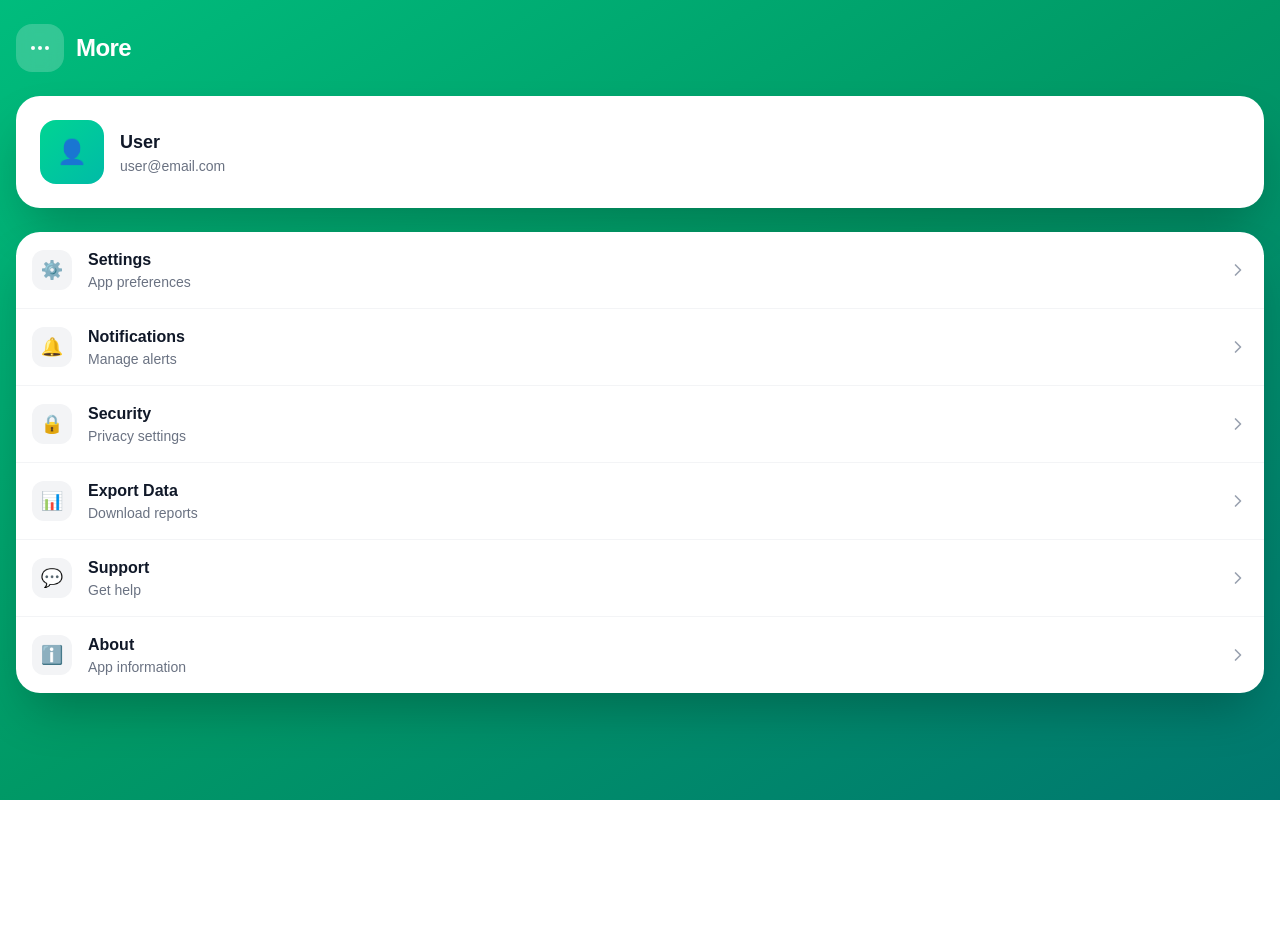
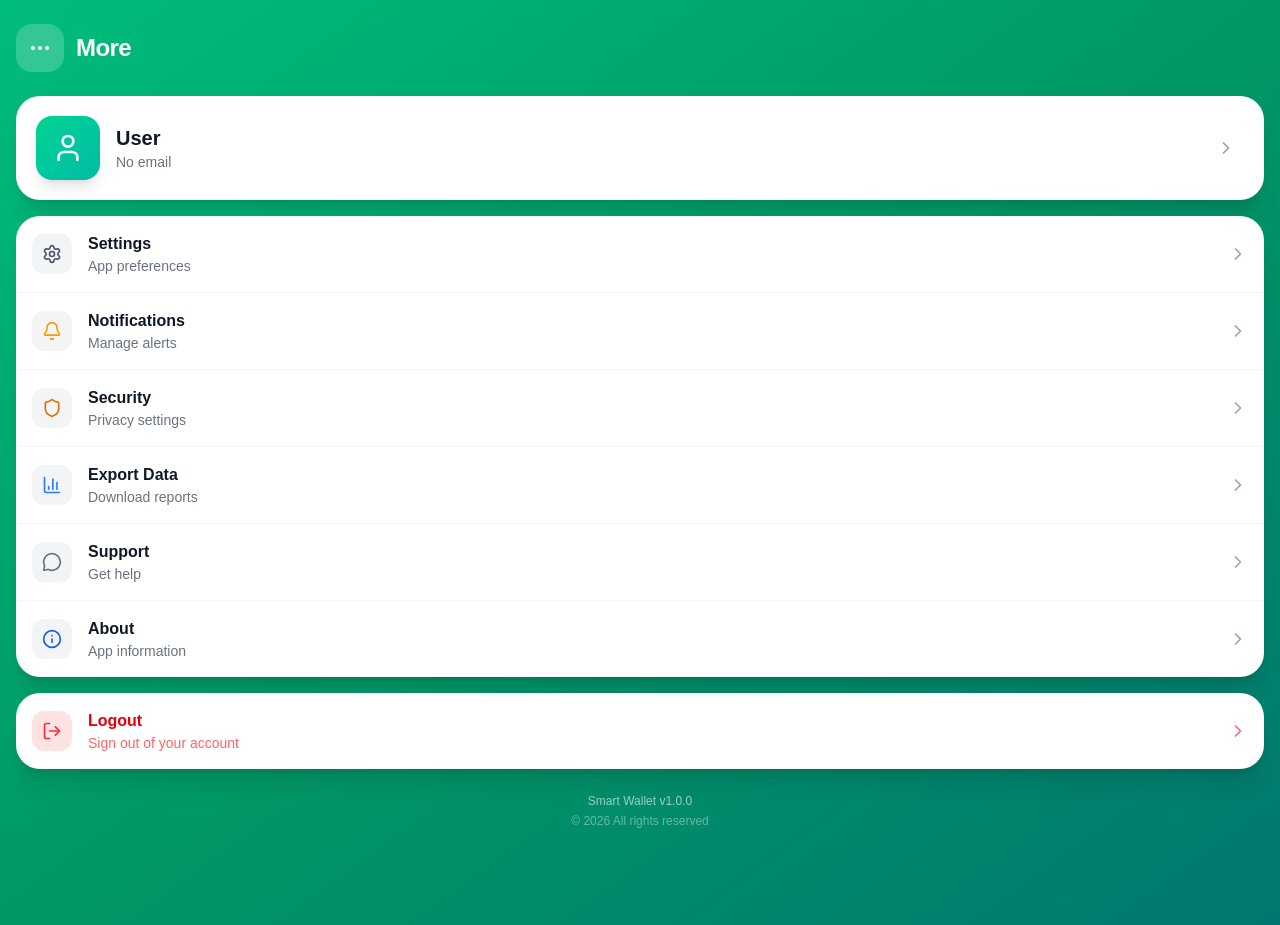
Before and after one commit to David930426/smartwallet1, a Next.js app: page /more in a window 1280 px wide. Before the commit the page ends 800 px from the top, so only its background shows below. Built offline with nearby package versions, Linux system fonts and the light colour scheme; no server answers.

Commit message:
fix more page

```diff
--- /dev/null
+++ b/app/api/profile/route.ts
@@ -0,0 +1,38 @@
+import { NextResponse } from "next/server";
+import { DbConnect } from "@/lib/db";
+import sql from "mssql";
+import { cookies } from "next/headers";
+
+export async function GET() {
+  try {
+    const cookieStore = await cookies();
+    const user = cookieStore.get("userId");
+
+    if (!user?.value) {
+      return NextResponse.json({ error: "Unauthorized" }, { status: 401 });
+    }
+
+    const pool = await DbConnect();
+    const result = await pool.request()
+      .input("userId", sql.NVarChar, user.value)
+      .query(`
+        SELECT
+          u.user_id,
+          u.username,
+          u.email,
+          c.city_name
+        FROM Users u
+        LEFT JOIN City c ON u.city_id = c.city_id
+        WHERE u.user_id = @userId
+      `);
+
+    if (result.recordset.length === 0) {
+      return NextResponse.json({ error: "User not found" }, { status: 404 });
+    }
+
+    return NextResponse.json(result.recordset[0]);
+  } catch (error) {
+    console.error("Error fetching user profile:", error);
+    return NextResponse.json({ error: "Failed to fetch data" }, { status: 500 });
+  }
+}
--- a/app/more/page.tsx
+++ b/app/more/page.tsx
@@ -1,28 +1,99 @@
 "use client";
 
-import React from 'react';
-import { MoreHorizontal, ChevronDown } from 'lucide-react';
+import React, { useEffect, useState } from "react";
+import {
+  MoreHorizontal,
+  Settings,
+  Bell,
+  Shield,
+  BarChart3,
+  MessageCircle,
+  Info,
+  ChevronRight,
+  User,
+  LogOut,
+  Loader2,
+  MapPin,
+} from "lucide-react";
+import { logout } from "@/lib/login";
 
-// 1. Define Interface
+// Types
+interface UserProfile {
+  user_id: string;
+  username: string;
+  email: string;
+  city_name: string;
+}
+
 interface MenuItem {
-  icon: string;
+  icon: React.ReactNode;
   label: string;
-  desc: string;
+  subtitle: string;
+  onClick?: () => void;
+  danger?: boolean;
 }
 
 export default function MoreScreen() {
-  // 2. Data Definition
+  const [user, setUser] = useState<UserProfile | null>(null);
+  const [loading, setLoading] = useState(true);
+
+  useEffect(() => {
+    const fetchUser = async () => {
+      try {
+        const response = await fetch("/api/profile");
+        if (response.ok) {
+          const data = await response.json();
+          setUser(data);
+        }
+      } catch (error) {
+        console.error("Failed to fetch user:", error);
+      } finally {
+        setLoading(false);
+      }
+    };
+
+    fetchUser();
+  }, []);
+
+  const handleLogout = () => {
+    logout();
+  };
+
   const menuItems: MenuItem[] = [
-    { icon: "⚙️", label: "Settings", desc: "App preferences" },
-    { icon: "🔔", label: "Notifications", desc: "Manage alerts" },
-    { icon: "🔒", label: "Security", desc: "Privacy settings" },
-    { icon: "📊", label: "Export Data", desc: "Download reports" },
-    { icon: "💬", label: "Support", desc: "Get help" },
-    { icon: "ℹ️", label: "About", desc: "App information" },
+    {
+      icon: <Settings size={20} className="text-gray-600" />,
+      label: "Settings",
+      subtitle: "App preferences",
+    },
+    {
+      icon: <Bell size={20} className="text-amber-500" />,
+      label: "Notifications",
+      subtitle: "Manage alerts",
+    },
+    {
+      icon: <Shield size={20} className="text-amber-600" />,
+      label: "Security",
+      subtitle: "Privacy settings",
+    },
+    {
+      icon: <BarChart3 size={20} className="text-blue-500" />,
+      label: "Export Data",
+      subtitle: "Download reports",
+    },
+    {
+      icon: <MessageCircle size={20} className="text-gray-500" />,
+      label: "Support",
+      subtitle: "Get help",
+    },
+    {
+      icon: <Info size={20} className="text-blue-600" />,
+      label: "About",
+      subtitle: "App information",
+    },
   ];
 
   return (
-    <div className="min-h-screen bg-linear-to-br from-emerald-500 via-emerald-600 to-teal-700 p-4 pb-24">
+    <div className="min-h-screen bg-gradient-to-br from-emerald-500 via-emerald-600 to-teal-700 p-4 pb-24">
       {/* Header */}
       <div className="flex items-center gap-3 mb-6 pt-2">
         <div className="w-12 h-12 bg-white/20 backdrop-blur rounded-2xl flex items-center justify-center">
@@ -31,37 +102,87 @@ export default function MoreScreen() {
         <h1 className="text-2xl font-bold text-white tracking-tight">More</h1>
       </div>
 
-      {/* User Profile */}
-      <div className="bg-white rounded-3xl p-6 shadow-2xl mb-6">
-        <div className="flex items-center gap-4">
-          <div className="w-16 h-16 bg-linear-to-br from-emerald-400 to-teal-500 rounded-2xl flex items-center justify-center text-2xl">
-            👤
+      {/* User Profile Card */}
+      <div className="bg-white rounded-3xl p-5 shadow-xl mb-4">
+        {loading ? (
+          <div className="flex items-center justify-center py-4">
+            <Loader2 className="w-6 h-6 animate-spin text-emerald-500" />
           </div>
-          <div>
-            <h3 className="font-bold text-gray-900 text-lg">User</h3>
-            <p className="text-gray-500 text-sm">user@email.com</p>
+        ) : (
+          <div className="flex items-center gap-4">
+            {/* Avatar */}
+            <div className="w-16 h-16 bg-gradient-to-br from-emerald-400 to-teal-500 rounded-2xl flex items-center justify-center shadow-lg">
+              <User size={32} className="text-white" />
+            </div>
+
+            {/* User Info */}
+            <div className="flex-1">
+              <h2 className="text-xl font-bold text-gray-900">
+                {user?.username || "User"}
+              </h2>
+              <p className="text-gray-500 text-sm">{user?.email || "No email"}</p>
+              {user?.city_name && (
+                <div className="flex items-center gap-1 mt-1">
+                  <MapPin size={12} className="text-emerald-500" />
+                  <span className="text-emerald-600 text-xs font-medium">
+                    {user.city_name}
+                  </span>
+                </div>
+              )}
+            </div>
+
+            {/* Edit Button */}
+            <button className="p-2 hover:bg-gray-100 rounded-xl transition-colors">
+              <ChevronRight size={20} className="text-gray-400" />
+            </button>
           </div>
-        </div>
+        )}
       </div>
 
       {/* Menu Items */}
-      <div className="bg-white rounded-3xl shadow-2xl overflow-hidden">
+      <div className="bg-white rounded-3xl shadow-xl overflow-hidden">
         {menuItems.map((item, index) => (
           <button
             key={index}
+            onClick={item.onClick}
             className="w-full flex items-center gap-4 p-4 hover:bg-gray-50 transition-colors border-b border-gray-100 last:border-0"
           >
-            <div className="w-10 h-10 bg-gray-100 rounded-xl flex items-center justify-center text-lg">
+            {/* Icon */}
+            <div className="w-10 h-10 bg-gray-100 rounded-xl flex items-center justify-center">
               {item.icon}
             </div>
-            <div className="text-left flex-1">
+
+            {/* Text */}
+            <div className="flex-1 text-left">
               <p className="font-semibold text-gray-900">{item.label}</p>
-              <p className="text-gray-500 text-sm">{item.desc}</p>
+              <p className="text-gray-500 text-sm">{item.subtitle}</p>
             </div>
-            {/* Rotated ChevronDown acts as a right arrow */}
-            <ChevronDown className="text-gray-400 -rotate-90" size={20} />
+
+            {/* Arrow */}
+            <ChevronRight size={20} className="text-gray-400" />
           </button>
         ))}
+      </div>
+
+      {/* Logout Button */}
+      <button
+        onClick={handleLogout}
+        className="w-full mt-4 bg-white rounded-3xl p-4 shadow-xl flex items-center gap-4 hover:bg-red-50 transition-colors group"
+      >
+        <div className="w-10 h-10 bg-red-100 rounded-xl flex items-center justify-center group-hover:bg-red-200 transition-colors">
+          <LogOut size={20} className="text-red-500" />
+        </div>
+        <div className="flex-1 text-left">
+          <p className="font-semibold text-red-600">Logout</p>
+          <p className="text-red-400 text-sm">Sign out of your account</p>
+        </div>
+        <ChevronRight size={20} className="text-red-400" />
+      </button>
+
+      {/* App Version */}
+      <div className="mt-6 text-center">
+        <p className="text-white/60 text-xs">Smart Wallet v1.0.0</p>
+        <p className="text-white/40 text-xs mt-1">© 2026 All rights reserved</p>
       </div>
     </div>
   );
```
